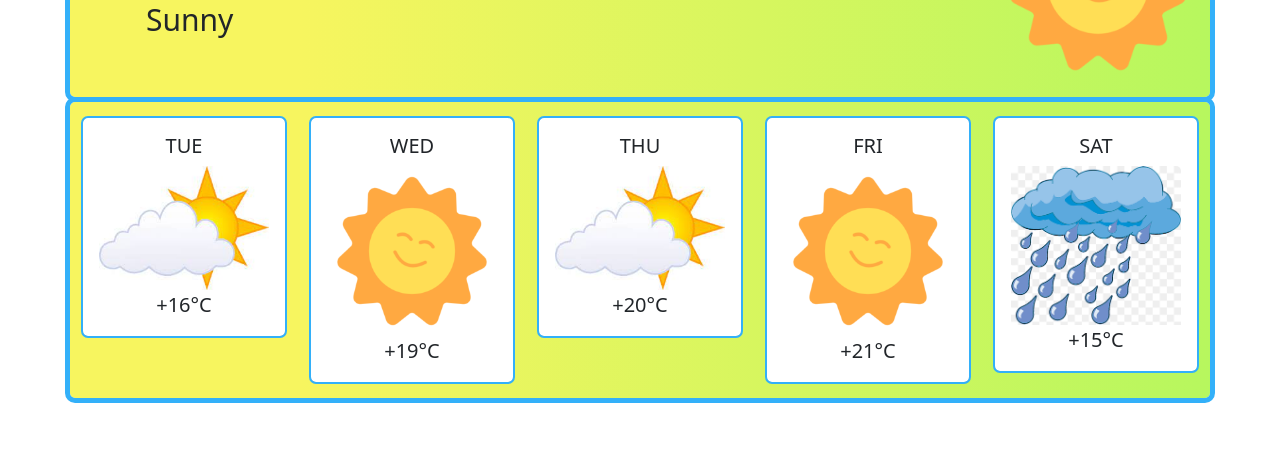
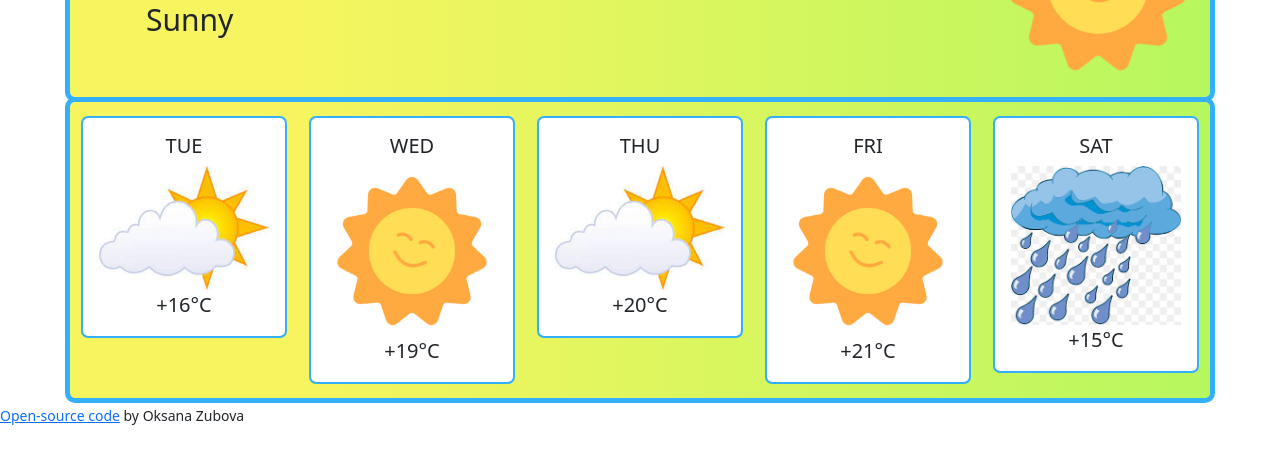
Before and after one commit to Zubova-Oksana/weather-app, a plain HTML site: page weather-project/index.html in a window 1280 px wide. Shown: the part 275-738 px from the top of the page. Drawn offline with nearby package versions, Linux system fonts and the light colour scheme.

Commit message:
link addition

```diff
--- a/weather-project/index.html
+++ b/weather-project/index.html
@@ -119,7 +119,13 @@
 
           </div>
         </div>
-        <a href="https://github.com/Zubova-Oksana/weather-app"></a>
+        <small>
+         <a href="https://github.com/Zubova-Oksana/weather-app"
+         target="_blank"
+         >Open-source code</a>
+         by Oksana Zubova
+        </small>
+
         <script src="src/index.js"></script>
       </body>
     </html>
```
